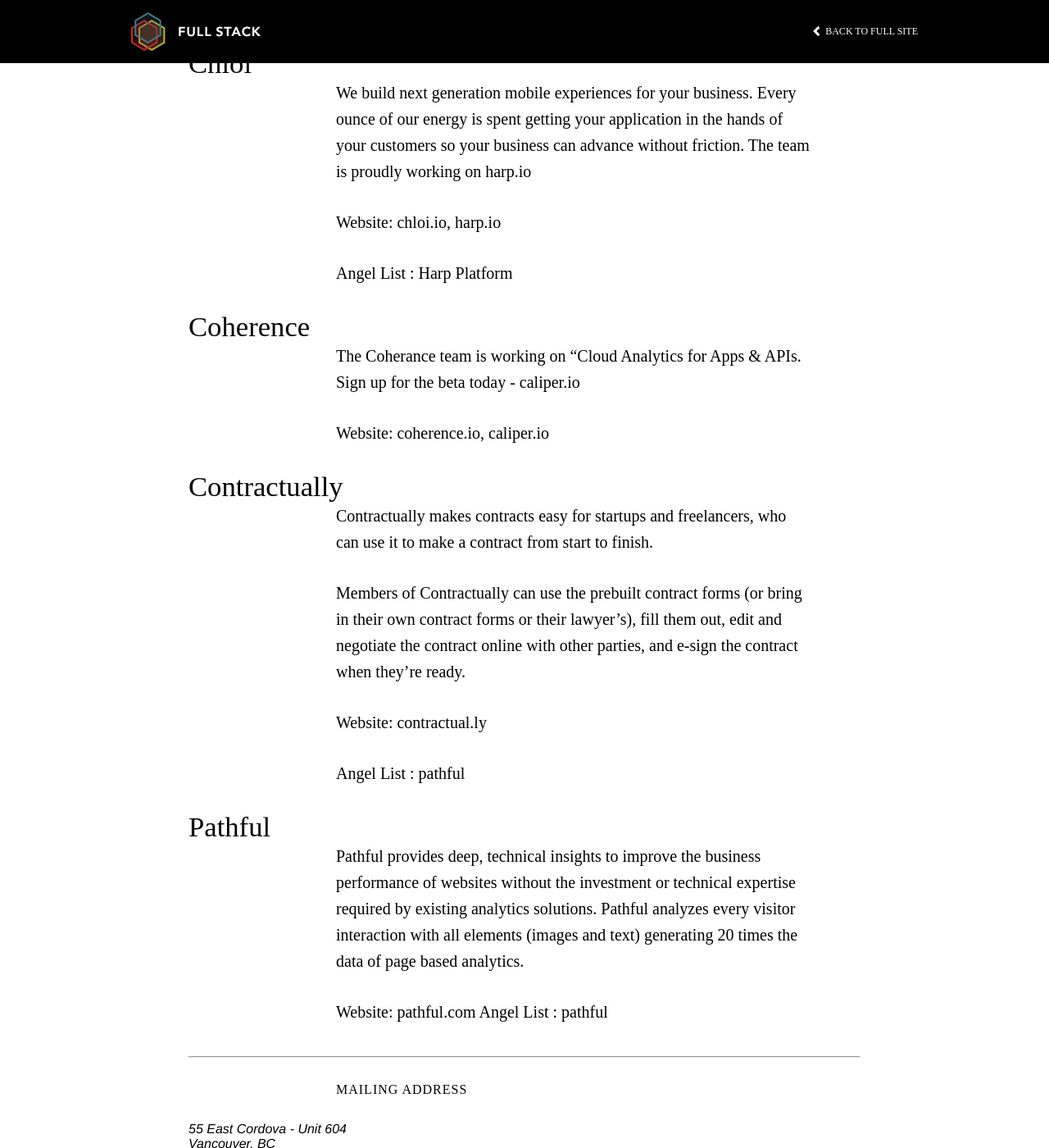
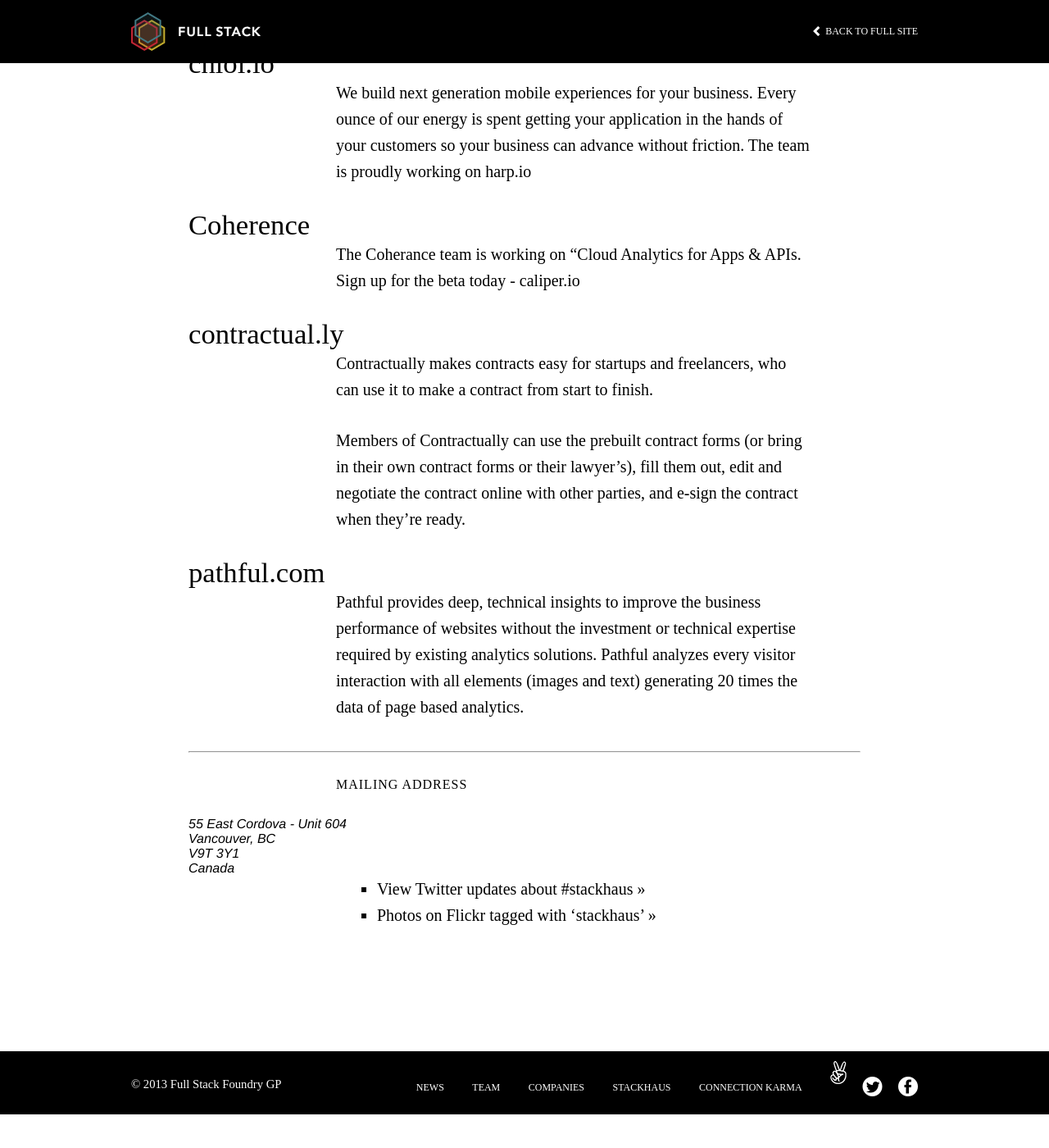
Before and after one commit to FullStackFoundry/fullstackfoundry.github.com, a Jekyll site: the page built from stackhaus/index.md, in a window 1280 px wide and 1400 px high, scrolled down 589 px. Shown: the whole window at 82% size. Built offline with Jekyll 4.4.1, drawn with Linux system fonts in a browser that asks for light colours; nearby versions of some CDN libraries; some web fonts are replaced; after the commit the page ends 1948 px from its top, so only the background shows below that.

Commit message:
Changes to stackhouse page
removed angel list links and added links within title of each company

```diff
--- a/stackhaus/index.md
+++ b/stackhaus/index.md
@@ -8,40 +8,30 @@
 
 StackHaus is the office in Vancouver that the [Full Stack team](/team/) shares with a number of great companies.
 
-## Chloi
+## [chloi.io](http://chloi.io)
 
 We build next generation mobile experiences for your business. Every ounce of our energy is spent getting your application in the hands of your customers so your business can advance without friction. The team is proudly working on [harp.io](http://harp.io)
 
-Website: [chloi.io](http://chloi.io), [harp.io](http://harp.io)
-
-Angel List : [Harp Platform](https://angel.co/harp-platform)
 
 
-## Coherence
+## [Coherence](http://coherence.io)
 
 The Coherance team is working on "Cloud Analytics for Apps &amp; APIs. Sign up for the beta today - [caliper.io](http://caliper.io)
 
-Website: [coherence.io](http://coherence.io), [caliper.io](http://caliper.io)
 
 
-## Contractually
+## [contractual.ly](http://www.contractual.ly)
 
 Contractually makes contracts easy for startups and freelancers, who can use it to make a contract from start to finish.
 
 Members of Contractually can use the prebuilt contract forms (or bring in their own contract forms or their lawyer’s), fill them out, edit and negotiate the contract online with other parties, and e-sign the contract when they’re ready.
 
-Website: [contractual.ly](http://www.contractual.ly)
 
-Angel List : [pathful](http://angel.co/pathful)
 
-## Pathful
+## [pathful.com](http://pathful.com)
 
 Pathful provides deep, technical insights to improve the business performance of websites without the investment or technical expertise required by existing analytics solutions. Pathful analyzes every visitor interaction with all elements (images and text) generating 20 times the data of page based analytics.
 
-
-
-Website: [pathful.com](http://pathful.com)
-Angel List : [pathful](http://angel.co/pathful)
 
 
 <hr style="margin-bottom: 30px"/>
```
